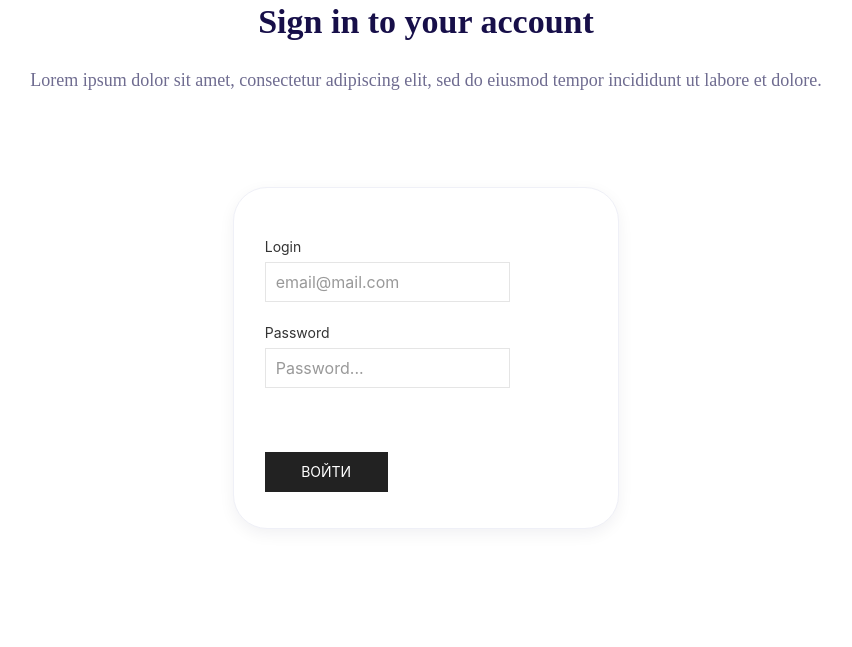
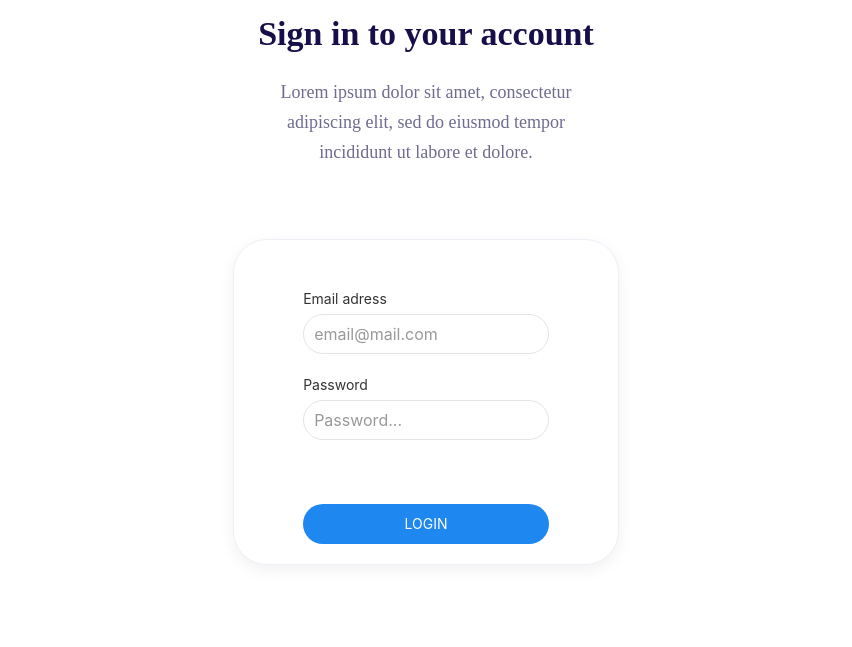
Before and after one commit to GUFFYch/Estafeta, a Django app: page /login/ in a window 1280 px wide. Shown: the part 153-800 px from the top of the page, without its empty margins (214-1066 px from the left). Run offline with Django 4.2, Linux system fonts and the light colour scheme; some libraries are stand-ins or nearby versions.

Commit message:
rebased login

```diff
--- a/estafetaApp/templates/login.html
+++ b/estafetaApp/templates/login.html
@@ -38,35 +38,24 @@
         font-size: 18px;
         line-height: 30px;
         text-align: center;
+        margin: 0 auto;
         color: #6F6C90;
     }
 </style>
 
 <body>
 
-    <br>
-    <br>
-    <br>
+    {% load static %}
 
-    <div style="width: 10vw; margin: auto;">
-
-            <header class="uk-comment-header">
-                <div class="uk-grid-medium uk-flex-middle" uk-grid>
-                    <div class="uk-width-auto">
-                        <img class="uk-comment-avatar" src="https://cdn-icons-png.flaticon.com/512/5448/5448104.png" width="80" height="80" alt="">
-                    </div>
-                    <div class="uk-width-expand">
-                        <h1 class="uk-margin-remove">Academy</h4>
-
-                    </div>
-                </div>
-            </header>
-
+    <div class="uk-width-2-5 uk-flex uk-flex-middle uk-flex-center" style="margin: 5% auto 0;">
+        <img class="uk-comment-avatar" src="{% static "images/estafeta_logo.jpg" %}" width="80" height="80" alt="">
+        <h1 class="uk-margin-remove uk-text-bold">Academy</h4>
     </div>
 
 
     <p class="larg">Sign in to your account</p>
-    <p class="small">Lorem ipsum dolor sit amet, consectetur adipiscing elit, sed do eiusmod tempor incididunt ut labore et dolore.</p>
+    <p class="small uk-width-1-4" >Lorem ipsum dolor sit amet, consectetur adipiscing elit, sed do eiusmod tempor incididunt ut labore
+        et dolore.</p>
 
     <br>
     <br>
@@ -74,36 +63,28 @@
     <div class="container-main">
         <br>
         <br>
-            <form method="POST" action="." id="signin-form" class="uk-width-4-5 uk-form-stacked">
+        <form method="POST" action="." id="signin-form" class="uk-width-4-5 uk-form-stacked" style=" margin: 0 auto;">
             {% csrf_token %}
-                <div style="width: 80%; margin: auto;">
-                    <!-- <div class="uk-flex-column inputs uk-margin-medium-bottom">
-                        <label>Почта</label>
-                        <input type="text" name="email" class="uk-input uk-border uk-border-rounded"
-                            placeholder="email@mail.com">
-                    </div> -->
+            <div style="width: 80%; margin: 0 auto;">
 
                 <div class="uk-margin">
-                        <label class="uk-form-label" for="form-stacked-text">Login</label>
+                    <label class="uk-form-label" for="form-stacked-text">Email adress</label>
                     <div class="uk-form-controls">
-                            <input class="uk-input" id="form-stacked-text" type="email" placeholder="email@mail.com" name="email">
+                        <input class="uk-input uk-border-pill" id="form-stacked-text" type="email"
+                            placeholder="email@mail.com" name="email">
                     </div>
                 </div>
 
-                    <!-- <div class="uk-flex-column inputs">
-                        <label>Пароль</label>
-                        <input type="password" name="password" placeholder="Password..."
-                            class="uk-input uk-border uk-border-rounded">
-                    </div> -->
                 <div class="uk-margin">
                     <label class="uk-form-label" for="form-stacked-text">Password</label>
                     <div class="uk-form-controls">
-                            <input class="uk-input" id="form-stacked-text" type="password" name="password" placeholder="Password...">
+                        <input class="uk-input uk-border-pill" id="form-stacked-text" type="password" name="password"
+                            placeholder="Password...">
                     </div>
                 </div>
                 <br>
-                <button class="uk-button uk-button-secondary uk-width-1-2 uk-margin" type="submit"
-                    name="btnform2">Войти</button>
+                <button class="uk-button uk-button-primary uk-border-pill uk-width-1 uk-margin" type="submit"
+                    name="btnform2">Login</button>
             </div>
         </form>
 
```
Also changed, not shown: db.sqlite3. Lines whose indentation alone changed are shown as unchanged.
